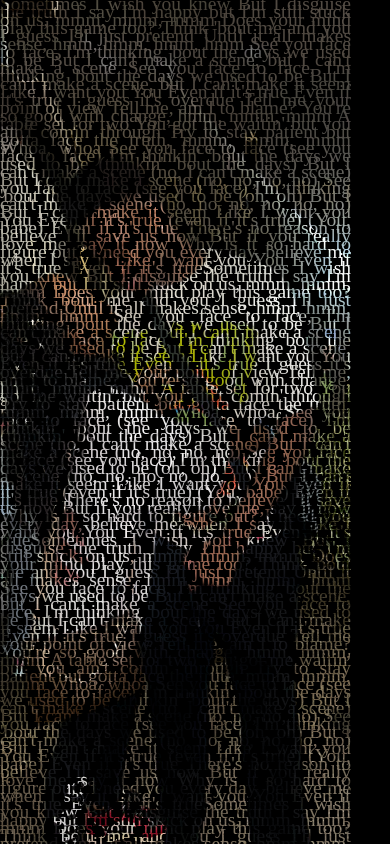
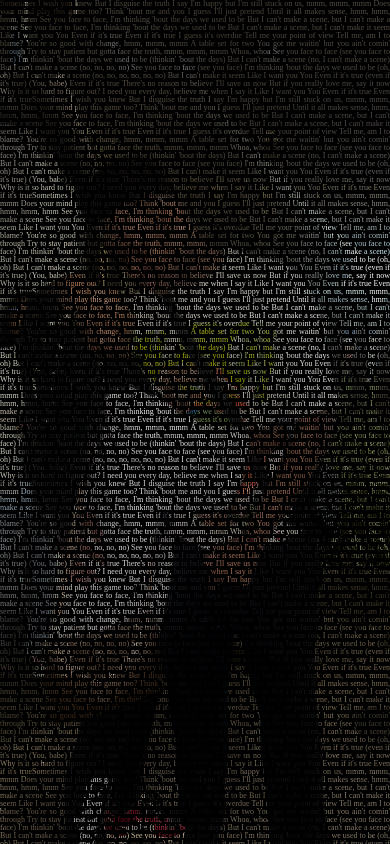
Before and after one commit to ST10367494LIHLE/lulireloaded, a plain HTML site: page indeex.html in a window 390 px wide. Shown: the top 844 px of the page. Drawn offline with Linux system fonts and the light colour scheme.

Commit message:
Update styles.css

```diff
--- a/styles.css
+++ b/styles.css
@@ -16,12 +16,3 @@ p {
     background-clip: text;
     -webkit-text-fill-color: rgba(225, 225, 255, 0); /* Fully transparent text */
 }
-
-
-/* Media Query for Mobile Devices */
-@media (max-width: 768px) {
-    p {
-        font-size: 5vw; /* Larger text on smaller screens */
-        max-width: 90%;
-    }
-}
```
